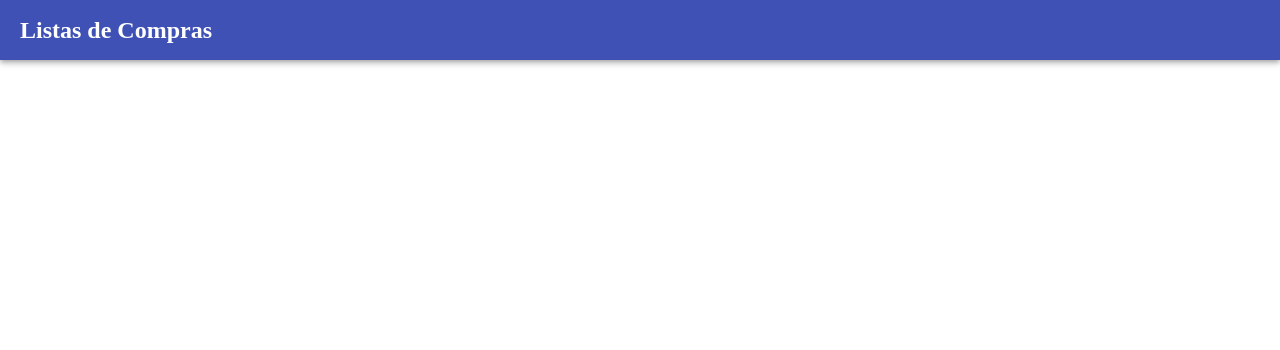
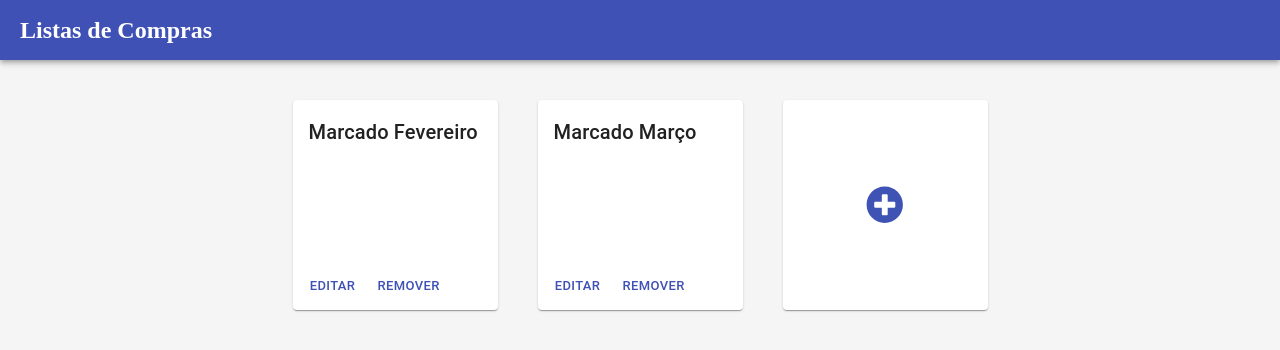
Before and after one commit to thiagoodiniz/market-list, a React (Create React App) app: page / in a window 1280 px wide. Shown: the top 350 px of the page. Built offline with nearby package versions, Linux system fonts and the light colour scheme.

Commit message:
MarketList; MarketListItem; Prop types to define props of MarketListItem; MarketList using sass;

```diff
--- a/package.json
+++ b/package.json
@@ -8,6 +8,8 @@
     "@testing-library/jest-dom": "^4.2.4",
     "@testing-library/react": "^9.4.0",
     "@testing-library/user-event": "^7.2.1",
+    "node-sass": "^4.13.1",
+    "prop-types": "^15.7.2",
     "react": "^16.12.0",
     "react-dom": "^16.12.0",
     "react-scripts": "3.4.0"
--- a/src/App.js
+++ b/src/App.js
@@ -1,5 +1,6 @@
 import React from 'react';
 import AppBar from '@material-ui/core/AppBar';
+import MarketList from './components/market-list/MarketList';
 
 function App() {
   return (
@@ -7,6 +8,8 @@ function App() {
       <AppBar className="app-bar" position="static">
         <h2>Listas de Compras</h2>
       </AppBar>
+
+      <MarketList />
     </div>
   );
 }
--- /dev/null
+++ b/src/components/market-list/MarketList.js
@@ -0,0 +1,29 @@
+import React, { Component } from "react";
+import './MarketList.scss';
+import { Card, Button } from "@material-ui/core";
+import {FontAwesomeIcon} from '@fortawesome/react-fontawesome';
+import { faPlusCircle } from "@fortawesome/free-solid-svg-icons";
+import MarketListItem from "./market-list-item/MarketListItem";
+
+class MarketList extends Component  {
+
+	render() {
+		return(
+			<section className="list">
+
+				<MarketListItem name="Marcado Fevereiro"/>
+
+				<MarketListItem name="Marcado Março"/>
+
+
+				<Card className="list-card add-list">
+					<Button>
+						<FontAwesomeIcon color="#3f53b5" icon={ faPlusCircle } size="lg" />
+					</Button>
+				</Card>
+			</section>
+		);
+	}
+}
+
+export default MarketList;
--- /dev/null
+++ b/src/components/market-list/MarketList.scss
@@ -0,0 +1,34 @@
+.list {
+    display: flex;
+    flex-wrap: wrap;
+    justify-content: center;
+    align-items: center;
+    margin: 20px;
+}
+
+.list-card {
+    margin: 20px;
+    width: 205px;
+    height: 210px;
+    display: flex;
+    flex-direction: column;
+    justify-content: space-between;
+
+    &__content {
+        display: flex;
+        flex-direction: column;
+        justify-content: space-between;
+        height: 60%;
+    }
+}
+
+.add-list {
+    display: flex;
+    align-items: center;
+    justify-content: center;
+    flex-direction: column;
+
+    & button {
+        font-size: 30px;
+    }
+}
--- /dev/null
+++ b/src/components/market-list/market-list-item/MarketListItem.js
@@ -0,0 +1,91 @@
+import React, { useState, useEffect } from 'react';
+import { Card, CardContent, Typography, CardActions, Button, TextField } from '@material-ui/core';
+import {FontAwesomeIcon} from '@fortawesome/react-fontawesome';
+import { faStore } from "@fortawesome/free-solid-svg-icons";
+import PropTypes from 'prop-types';
+
+const MarketListItem = (props) => {
+    const [ isEditing, toggleIsEditing ] = useState(false);
+    const [ name, setName ] = useState('');
+    const [ description, setDescription ] = useState('');
+    const [ market, setMarket ] = useState('');
+
+    useEffect(() => {
+        setName(props.name);
+        setDescription(props.description);
+        setMarket(props.market);
+    }, [props.name, props.description, props.market]);
+
+    return(
+        <Card className="list-card">
+            { !isEditing &&
+                <>
+                    <CardContent className="list-card__content">
+                        <Typography component="h6" variant="h6">
+                            { name }
+                        </Typography>
+                        <Typography variant="subtitle1" color="textSecondary">
+                            { description }
+                        </Typography>
+
+                        { market &&
+                        <Typography variant="subtitle2" color="textSecondary">
+                            <FontAwesomeIcon icon={ faStore } style={{ marginRight: '5px' }}/>
+                            { market }
+                        </Typography>
+                        }
+                    </CardContent>
+
+                    <CardActions>
+                        <Button size="small" color="primary" onClick={ () => toggleIsEditing(!isEditing) }>
+                            Editar
+                        </Button>
+                        <Button size="small" color="primary">
+                            Remover
+                        </Button>
+                    </CardActions>
+                </>
+            }
+
+            { isEditing &&
+                <>
+                    <CardContent className="list-card__content">
+                        <TextField
+                            label="Título da lista"
+                            value={ name }
+                            onChange={ e => setName(e.currentTarget.value) }
+                        />
+                        <TextField
+                            label="Descrição"
+                            value={ description }
+                            onChange={ e => setDescription(e.currentTarget.value) }
+                        />
+
+                        <TextField
+                            label="Mercado"
+                            value={ market }
+                            onChange={ e => setMarket(e.currentTarget.value) }
+                        />
+                    </CardContent>
+
+                    <CardActions>
+                        <Button size="small" color="primary" onClick={ () => toggleIsEditing(!isEditing) }>
+                            Cancelar
+                        </Button>
+                        <Button size="small" color="primary">
+                            Salvar
+                        </Button>
+                    </CardActions>
+                </>
+            }
+        </Card>
+    );
+}
+
+MarketListItem.propTypes = {
+    name: PropTypes.string.isRequired,
+    description: PropTypes.string,
+    market: PropTypes.string,
+  };
+
+export default MarketListItem;
--- a/src/index.css
+++ b/src/index.css
@@ -1,5 +1,6 @@
 body {
   margin: 0;
+  background-color: #f5f5f5;
 }
 
 .app-bar {
```
Also changed, not shown: 1 other file (tests, documents, lock files or other folders).
